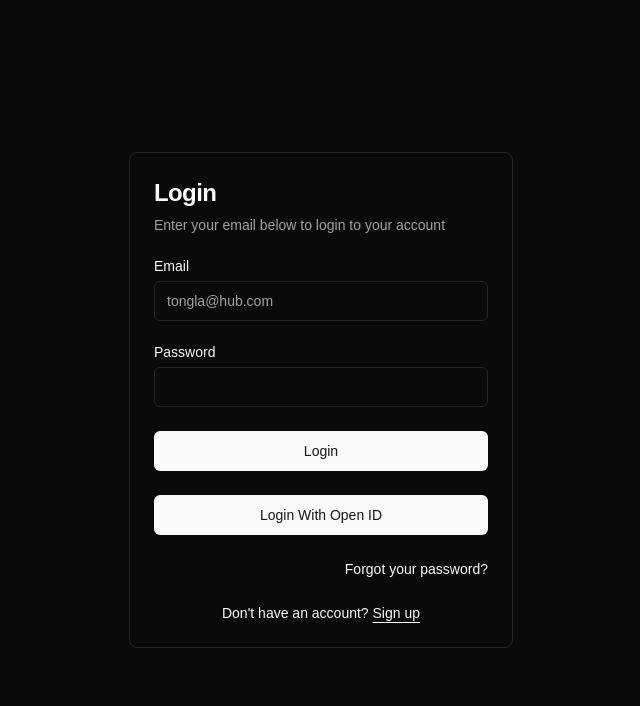
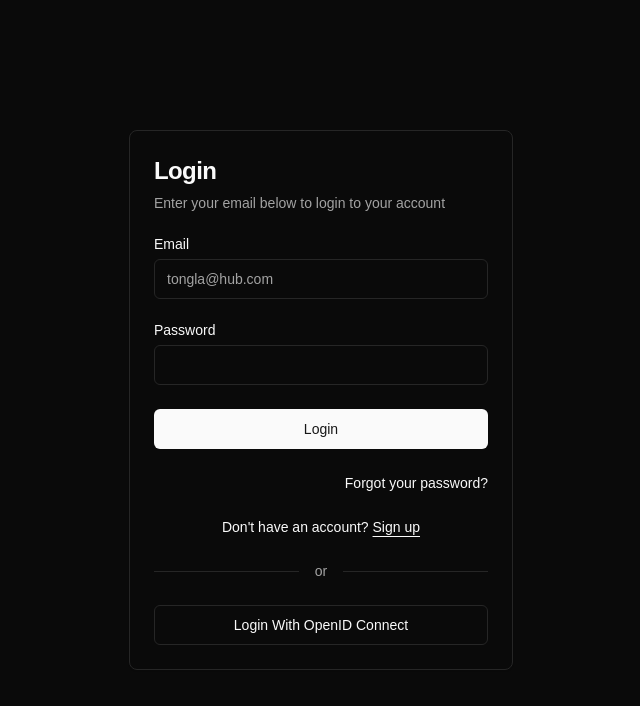
Before and after one commit to algnot/tongla-hub-frontend, a Next.js app: page /login in a window 1280 px wide. Shown: the top 706 px of the page, without its empty margins (319-959 px from the left). Built offline with nearby package versions, Linux system fonts and the light colour scheme; no server answers.

Commit message:
feat: fix ui

```diff
--- a/src/app/login/page.tsx
+++ b/src/app/login/page.tsx
@@ -89,13 +89,6 @@ export default function Login() {
                   <Button type="submit" className="w-full">
                     Login
                   </Button>
-                  <Button
-                    type="button"
-                    className="w-full"
-                    onClick={handleLoginWithOpenID}
-                  >
-                    Login With Open ID
-                  </Button>
                   <Link
                     href="/forgot-password"
                     className="ml-auto inline-block text-sm underline-offset-4 hover:underline"
@@ -112,6 +105,19 @@ export default function Login() {
                     Sign up
                   </Link>
                 </div>
+                <div className="flex items-center gap-4 my-6">
+                  <div className="flex-grow h-px bg-muted" />
+                  <span className="text-muted-foreground text-sm">or</span>
+                  <div className="flex-grow h-px bg-muted" />
+                </div>
+                <Button
+                  type="button"
+                  className="w-full"
+                  variant="outline"
+                  onClick={handleLoginWithOpenID}
+                >
+                  Login With OpenID Connect
+                </Button>
               </form>
             </CardContent>
           </Card>
--- a/src/app/page.tsx
+++ b/src/app/page.tsx
@@ -4,18 +4,17 @@ import { useEffect } from "react";
 
 export default function RedirectPage() {
   useEffect(() => {
-    if (process.env.NODE_ENV === "development") {
-      window.location.href = "/dashboard"
-    } else {
-      window.location.href = "https://tongla.dev/";
-    }
+    // if (process.env.NODE_ENV === "development") {
+    window.location.href = "/dashboard";
+    // } else {
+    //   window.location.href = "https://tongla.dev/";
+    // }
   }, []);
 
   return (
     <div className="flex flex-col items-center justify-center h-screen">
       <p className="mt-4 text-2xl text-[#f3901d]">Redirecting.. 🏃</p>
       <p className="mt-2 text-gray-500">
-        {process.env.NODE_ENV}
         Redirecting to tongla.dev. Click the button below if you are not
         redirected automatically.
       </p>
```
